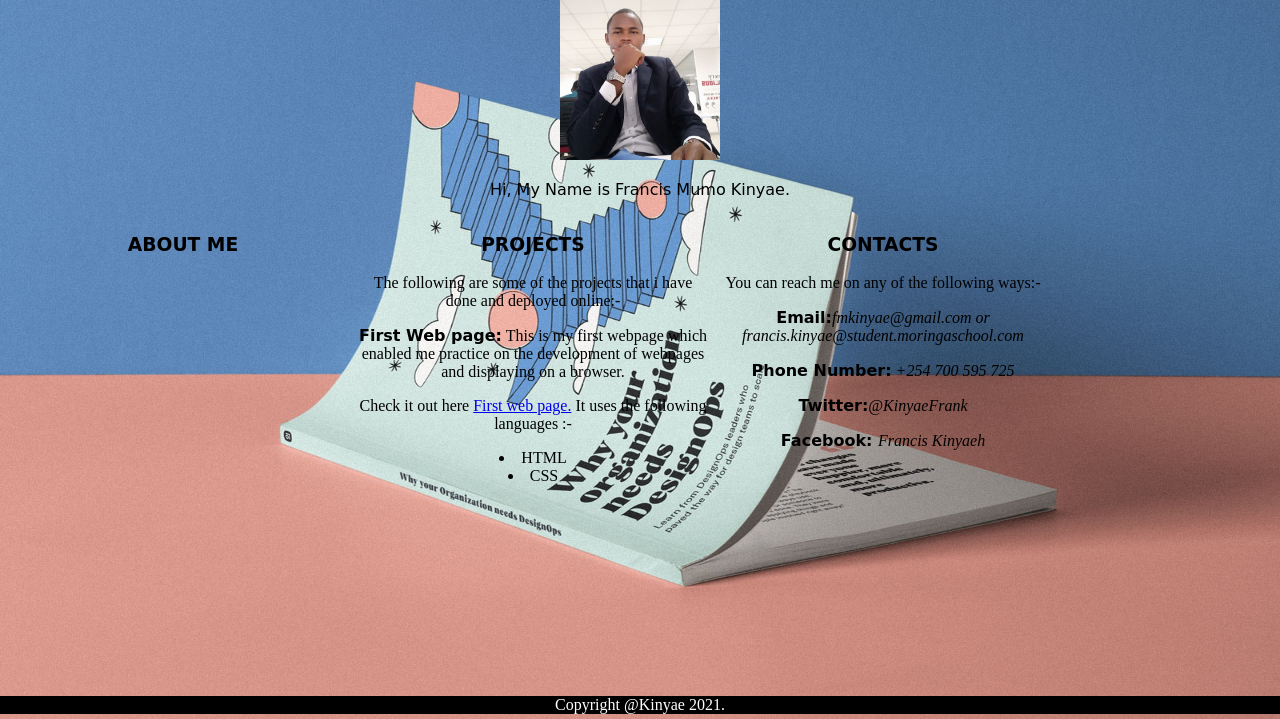
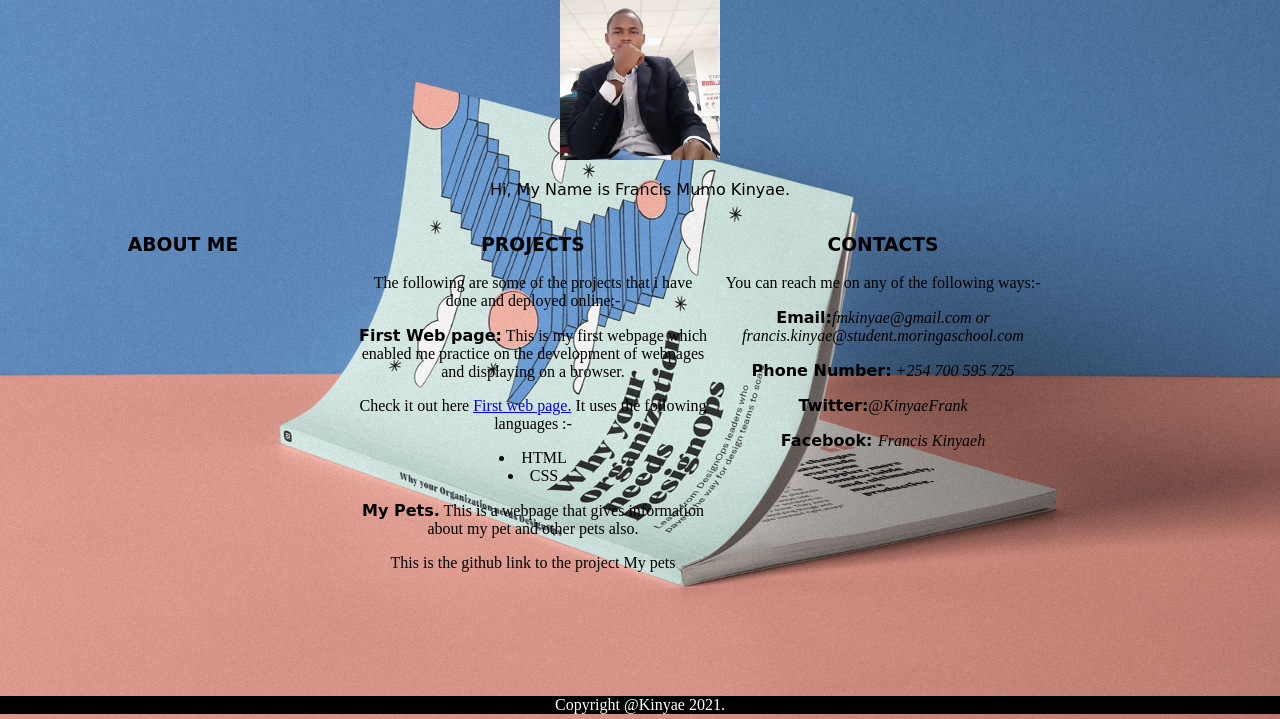
Before and after one commit to fkinyae/portfolio, a plain HTML site: page index.html in a window 1280 px wide. Shown: the part 81-800 px from the top of the page. Drawn offline with Linux system fonts and the light colour scheme; a web font is replaced by a local one.

Commit message:
add a second github project and link

```diff
--- a/index.html
+++ b/index.html
@@ -34,7 +34,11 @@
                     This is my first webpage which enabled me practice on the development of webpages and displaying on a browser.
                     <p> Check it out here <a href="fkinyae.github.io/first-web-page/" target="_blank">First web page.</a>
                     It uses the following languages :-<li>HTML</li> <li>CSS</li></p>
-                </p>
+                 <p><strong>My Pets.</strong>
+                    This is a webpage that gives information about my pet and other pets also.
+                    <p>This is the github link to the project  <a href="https://github.com/fkinyae/my-pets.git" target="_blank"></a>My pets</p>
+                 </p>
+                 </p>
             </p>
     </div>
     <div class="column">
```
